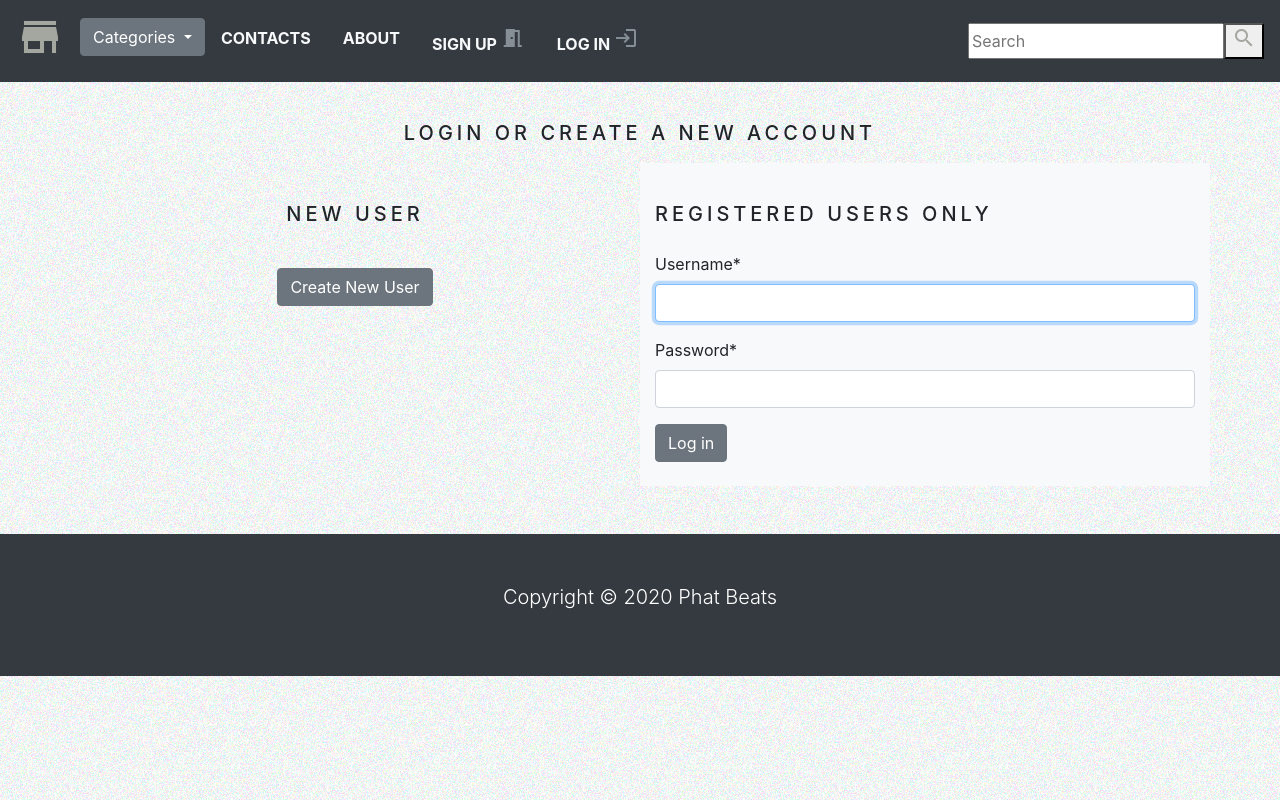
After one commit to girgenson/ecommerce, a Django app: page /account/login/ in a window 1280 px wide. The commit adds this page. Run offline with Django 3.2, Linux system fonts and the light colour scheme; data that the repository does not hold is empty; some libraries are stand-ins or nearby versions.

Commit message:
Created sign in, sign out, log in features

```diff
--- a/ecommerce/settings.py
+++ b/ecommerce/settings.py
@@ -38,6 +38,7 @@ INSTALLED_APPS = [
     'django.contrib.messages',
     'django.contrib.staticfiles',
     'shop',
+    'crispy_forms',
 ]
 
 MIDDLEWARE = [
@@ -131,3 +132,5 @@ STATIC_ROOT = BASE_DIR / 'static'
 
 MEDIA_URL = '/media/'
 MEDIA_ROOT = BASE_DIR / 'ecommerce/static/media'
+
+CRISPY_TEMPLATE_PACK = 'bootstrap4'
--- a/ecommerce/static/css/base_1.css
+++ b/ecommerce/static/css/base_1.css
@@ -25,3 +25,7 @@ body {
 	color: red;
 	font-weight: bold;
 }
+
+.custom_div {
+	margin-bottom: 20px !important;
+}
--- a/shop/forms.py
+++ b/shop/forms.py
@@ -12,4 +12,4 @@ class SignUpForm(UserCreationForm):
     class Meta:
         model = User
         fields = ('first_name', 'last_name', 'username', 'password1',
-                  'password2')
+                  'password2', 'email')
--- /dev/null
+++ b/shop/templates/login.html
@@ -0,0 +1,44 @@
+<!DOCTYPE html>
+
+{% extends 'base.html' %}
+{% load static %}
+{% load crispy_forms_tags %}
+
+{% block title %}Log in{% endblock %}
+
+
+{%  block content %}
+
+    <div class="container">
+        <br>
+        <h1 class="product_title text-center">Login or Create a New Account</h1>
+        <div class="row">
+            <div class="col-12 col-sm-12 col-lg-6 text-center custom_div">
+                <br>
+                <h2 class="product_title">
+                    New user
+                </h2>
+                <br>
+                <a href="{% url 'signup' %}" class="btn btn-secondary">
+                    Create New User
+                </a>
+            </div>
+            <div class="col-12 col-sm-12 col-md-12 col-lg-6 bg-light">
+                <div>
+                    <br>
+                    <h2 class="product_title">
+                        Registered users only
+                    </h2>
+                    <form method="post">
+                        {% csrf_token %}
+                        <p>{{ form | crispy }}</p>
+                        <button type='submit' class="btn btn-secondary">Log in</button>
+                    </form>
+                    <br>
+                </div>
+            </div>
+            <br>
+        </div>
+    </div>
+
+{% endblock %}
--- a/shop/templates/navbar.html
+++ b/shop/templates/navbar.html
@@ -20,9 +20,28 @@
 
             <li class="nav-item"><a class="nav-link text-light text-uppercase font-weight-bold px-3" href="">Contacts</a></li>
             <li class="nav-item"><a class="nav-link text-light text-uppercase font-weight-bold px-3" href="{% url 'go_to_home_page' %}">About</a></li>
+
+            {% if request.user.is_authenticated and request.user.first_name %}
+                    <li class="nav-item"><span class="nav-link text-light text-uppercase font-weight-bold px-3">Welcome, {{ request.user.first_name }}!
+                        <i class="material-icons cart-icon">account_circle</i>
+                    </span></li>
+
+                    <li class="nav-item"><a class="nav-link text-light text-uppercase font-weight-bold px-3" href="{% url 'signout' %}">Sign out
+                        <i class="material-icons cart-icon">exit_to_app</i>
+                    </a></li>
+
+            {% else %}
+                    <li class="nav-item"><a class="nav-link text-light text-uppercase font-weight-bold px-3" href="{% url 'signup' %}">Sign up
+                        <i class="material-icons cart-icon">meeting_room</i>
+                    </a></li>
+                    <li class="nav-item"><a class="nav-link text-light text-uppercase font-weight-bold px-3" href="{% url 'login' %}">Log in
+                        <i class="material-icons cart-icon">login</i>
+                    </a></li>
+            {% endif %}
+
             {% if item_count > 0 %}
-            <li class="nav-item"><a class="nav-link text-light text-uppercase font-weight-bold px-3" href="{% url 'cart_detail' %}">
-                <i class="material-icons cart-icon">shopping_cart</i>()
+                <li class="nav-item"><a class="nav-link text-light text-uppercase font-weight-bold px-3" href="{% url 'cart_detail' %}">
+                    <i class="material-icons cart-icon">shopping_cart</i>()
             {{ item_count }}
             </a></li>
             {% endif %}
--- a/shop/urls.py
+++ b/shop/urls.py
@@ -13,4 +13,6 @@ urlpatterns = [
     path('cart/remove_product/<int:product_id>', views.cart_remove_product,
          name='cart_remove_product'),
     path('account/create/', views.signup_view, name='signup'),
+    path('account/login/', views.login_view, name='login'),
+    path('account/signout/', views.signout_view, name='signout'),
 ]
--- a/shop/views.py
+++ b/shop/views.py
@@ -3,6 +3,9 @@ from django.shortcuts import render, get_object_or_404, redirect
 from . models import Category, Product, Cart, CartItem
 from django.contrib.auth.models import Group, User
 from . forms import SignUpForm
+from django.contrib.auth.forms import AuthenticationForm
+from django.contrib.auth import login, authenticate, logout
+
 
 def home(request, category_slug=None):
     category_page = None
@@ -93,10 +96,32 @@ def signup_view(request):
         form = SignUpForm(request.POST)
         if form.is_valid():
             form.save()
-            username = form.clean_data.get('username')
+            username = form.cleaned_data.get('username')
             signup_user = User.objects.get(username=username)
             user_group = Group.objects.get(name='User')
             user_group.user_set.add(signup_user)
     else:
         form = SignUpForm()
     return render(request, 'signup.html', {'form': form})
+
+
+def login_view(request):
+    if request.method == 'POST':
+        form = AuthenticationForm(data=request.POST)
+        if form.is_valid():
+            username = request.POST['username']
+            password = request.POST['password']
+            user = authenticate(username=username, password=password)
+            if user is not None:
+                login(request, user)
+                return redirect('go_to_home_page')
+            else:
+                return redirect('signup')
+    else:
+        form = AuthenticationForm()
+    return render(request, 'login.html', {'form': form})
+
+
+def signout_view(request):
+    logout(request)
+    return redirect('login')
```
Also changed, not shown: shop/templates/signup.html (+4 -3 lines).
